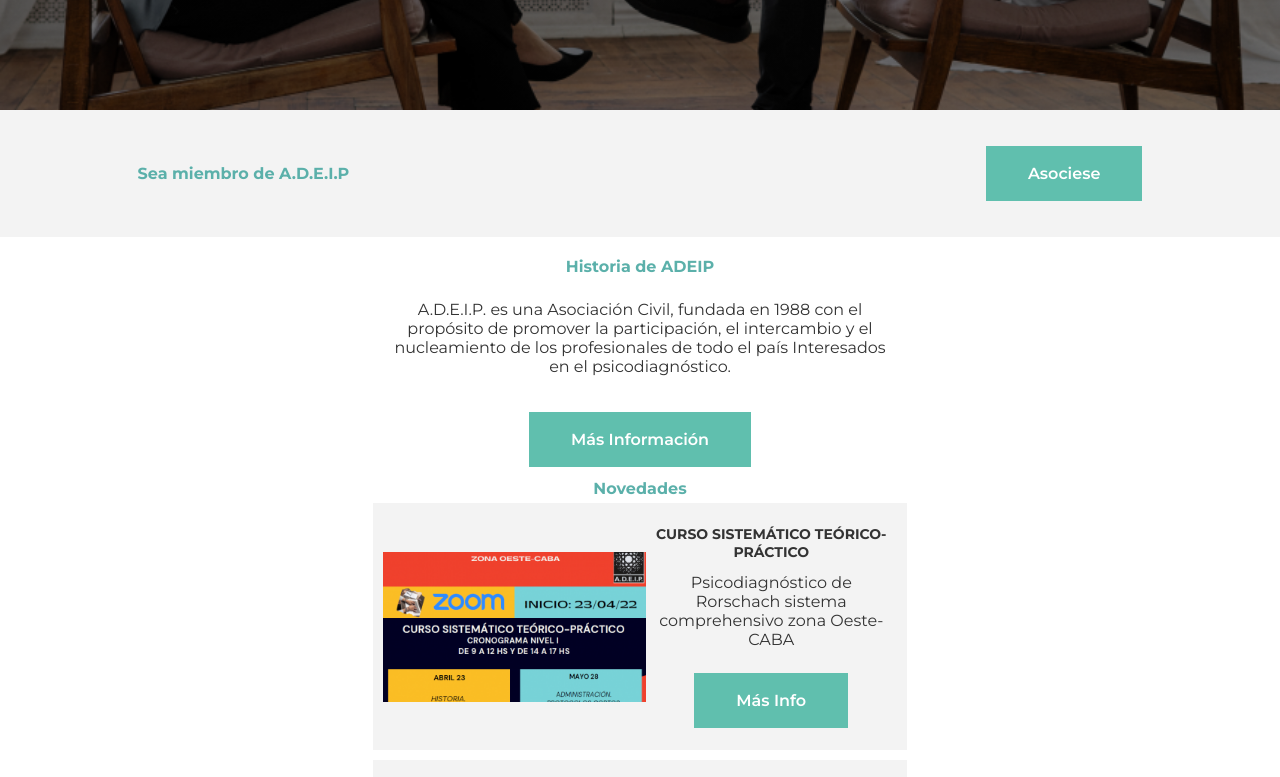
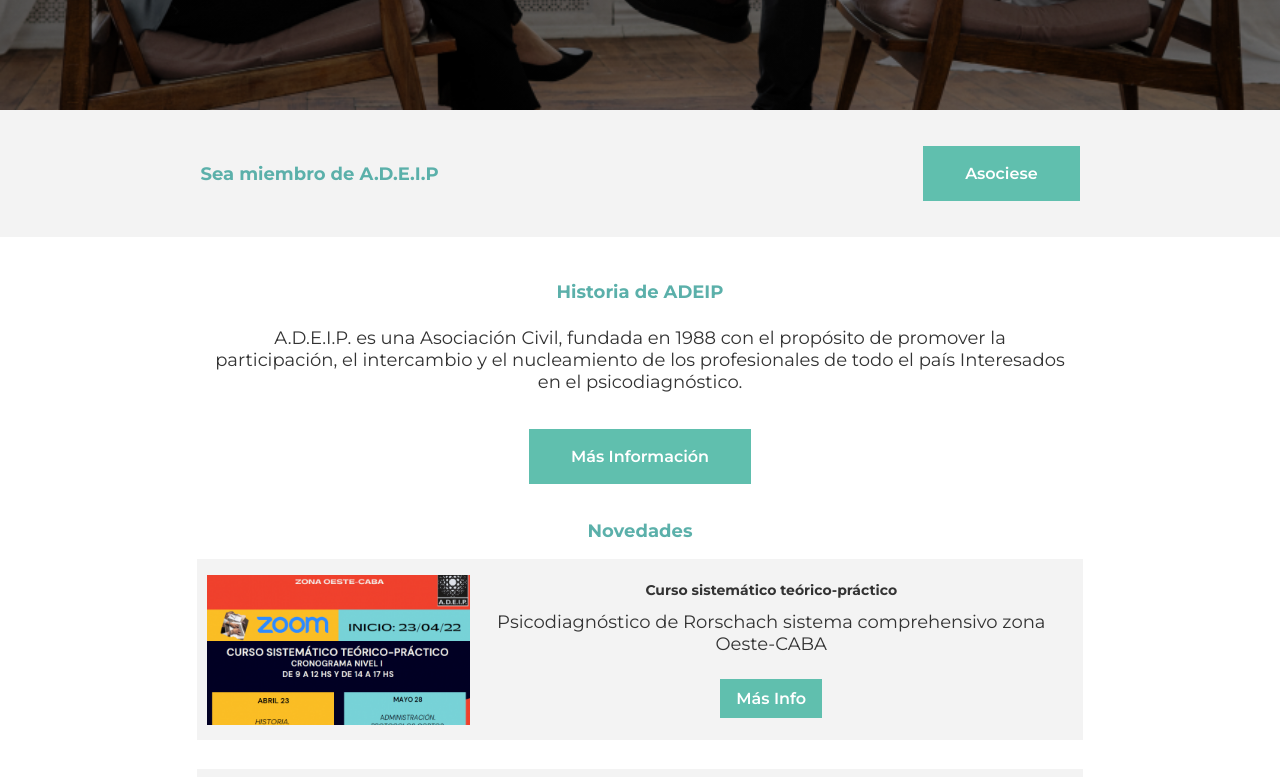
Before and after one commit to sleklere/adeip, a React (Create React App) app: page / in a window 1280 px wide. Shown: the part 480-1257 px from the top of the page. Built offline with nearby package versions, Linux system fonts and the light colour scheme; a web font is replaced by a local one.

Commit message:
Adding styles to Home and About ADEIP pages

```diff
--- a/src/Pages/About.module.css
+++ b/src/Pages/About.module.css
@@ -3,7 +3,7 @@
 }
 
 .container main {
-  width: 100vw;
+  width: 100%;
 }
 
 .carrousel {
@@ -24,6 +24,10 @@
   font-size: 6.4rem;
   font-weight: 400;
   letter-spacing: 0.5rem;
+}
+
+.main p {
+  font-size: 1.8rem;
 }
 
 .main h2 {
@@ -60,10 +64,11 @@
 .section-pair ul li,
 .section-unpair ul li {
   list-style: none;
-  font-size: 16px;
+  font-size: 1.8rem;
 }
 
 .benefits p {
+  padding-top: 2.4rem;
   font-weight: 600;
-  font-size: 18px;
+  font-size: 1.8rem;
 }
--- a/src/Pages/Home.jsx
+++ b/src/Pages/Home.jsx
@@ -6,13 +6,15 @@ import Card3 from "../Assets/card-3.png";
 
 function Home() {
   return (
-    <div>
+    <div className={styles.container}>
       <div className={styles.carrousel}>
         <h1>Asociación de Estudio e Investigación en Psicodiagnóstico</h1>
       </div>
       <section className={styles.associate}>
         <div>
-          <h3>Sea miembro de A.D.E.I.P</h3>
+          <h3 className={styles["heading-terciary"]}>
+            Sea miembro de A.D.E.I.P
+          </h3>
           <a href="/" className={styles["associate-button"]}>
             Asociese
           </a>
@@ -20,7 +22,7 @@ function Home() {
       </section>
       <main>
         <section className={styles.history}>
-          <h3>Historia de ADEIP</h3>
+          <h3 className={styles["heading-terciary"]}>Historia de ADEIP</h3>
           <p>
             A.D.E.I.P. es una Asociación Civil, fundada en 1988 con el propósito
             de promover la participación, el intercambio y el nucleamiento de
@@ -32,12 +34,14 @@ function Home() {
           </a>
         </section>
         <section className={styles.news}>
-          <h3>Novedades</h3>
+          <h3 className={styles["heading-terciary"]}>Novedades</h3>
           <div className={styles.cards}>
             <div className={styles.card}>
               <img src={Card1} alt="Foto miniatura del curso" />
               <div className={styles["card-info"]}>
-                <h4>CURSO SISTEMÁTICO TEÓRICO-PRÁCTICO</h4>
+                <h4 className={styles["heading-quaternary"]}>
+                  Curso sistemático teórico-práctico
+                </h4>
                 <p>
                   Psicodiagnóstico de Rorschach sistema comprehensivo zona
                   Oeste-CABA
@@ -50,7 +54,7 @@ function Home() {
             <div className={styles.card}>
               <img src={Card2} alt="Foto miniatura del curso" />
               <div className={styles["card-info"]}>
-                <h4>
+                <h4 className={styles["heading-quaternary"]}>
                   Pandemia. Evalución del impacto en niñas, niños y adolescentes
                 </h4>
                 <p>
@@ -64,8 +68,8 @@ function Home() {
             <div className={styles.card}>
               <img src={Card3} alt="Foto miniatura del curso" />
               <div className={styles["card-info"]}>
-                <h4>
-                  Curso INTENSIVO Rorschach Sist. Comprehensivo JOHN EXNER
+                <h4 className={styles["heading-quaternary"]}>
+                  Curso intensivo Rorschach Sist. Comprehensivo John Exner
                 </h4>
                 <p>
                   Inscripciones abiertas Curso Intensivo, destinado a
--- a/src/Pages/Home.module.css
+++ b/src/Pages/Home.module.css
@@ -1,3 +1,7 @@
+.container main {
+  width: 70%;
+}
+
 main {
   color: #333;
 }
@@ -7,12 +11,25 @@ h3 {
   font-size: 1.6rem;
 }
 
-h4 {
+.heading-terciary {
+  font-size: 1.8rem;
+}
+
+.history h3 {
+  margin: 2.4rem auto 0;
+}
+
+.news h3 {
+  margin: 2.4rem auto 1.2rem;
+}
+
+.heading-quaternary {
   font-size: 1.4rem;
 }
 
-p {
-  font-size: 1.6rem;
+.history p,
+.news p {
+  font-size: 1.8rem;
 }
 
 section {
@@ -37,6 +54,9 @@ section {
   font-size: 6.4rem;
   letter-spacing: 0.5rem;
   text-transform: uppercase;
+
+  width: 90%;
+  margin: auto;
 }
 
 .associate {
@@ -52,7 +72,7 @@ section {
   justify-content: space-between;
 
   margin: auto;
-  width: 80%;
+  width: 70%;
 }
 
 .associate h3 {
@@ -122,9 +142,21 @@ section {
   transition: all 0.3s;
 }
 
+.card {
+  /* position: relative; */
+  margin-bottom: 2.4rem;
+}
+
+.card-info-button:link,
+.card-info-button:visited {
+  /* position: absolute;
+  right: 1%;
+  bottom: 1%; */
+  padding: 1rem 1.6rem;
+}
+
 .card-info-button,
 .associate-button {
-  padding: 1rem 1.6rem;
   font-size: 1.4rem;
 }
 
@@ -164,9 +196,4 @@ section {
   .card img {
     height: 15rem;
   }
-
-  .history,
-  .news {
-    margin: auto 24rem;
-  }
 }
```
